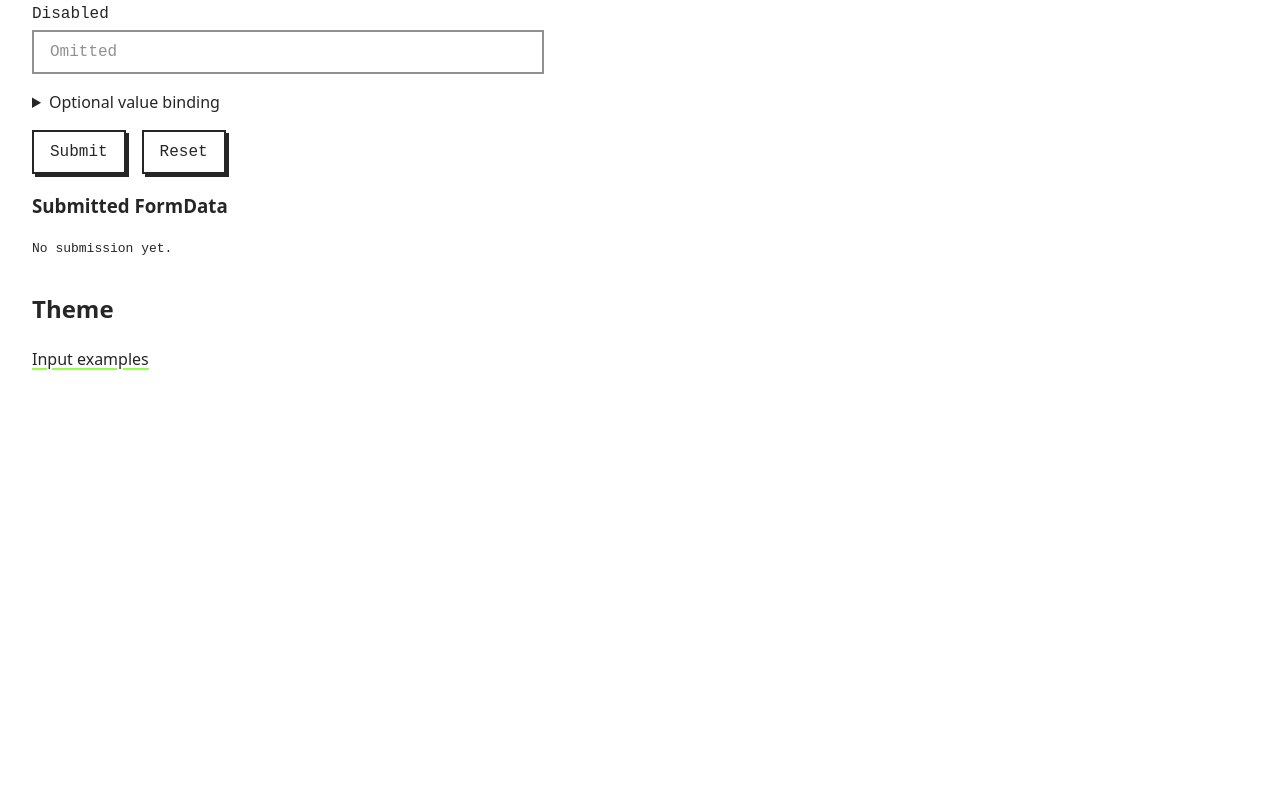
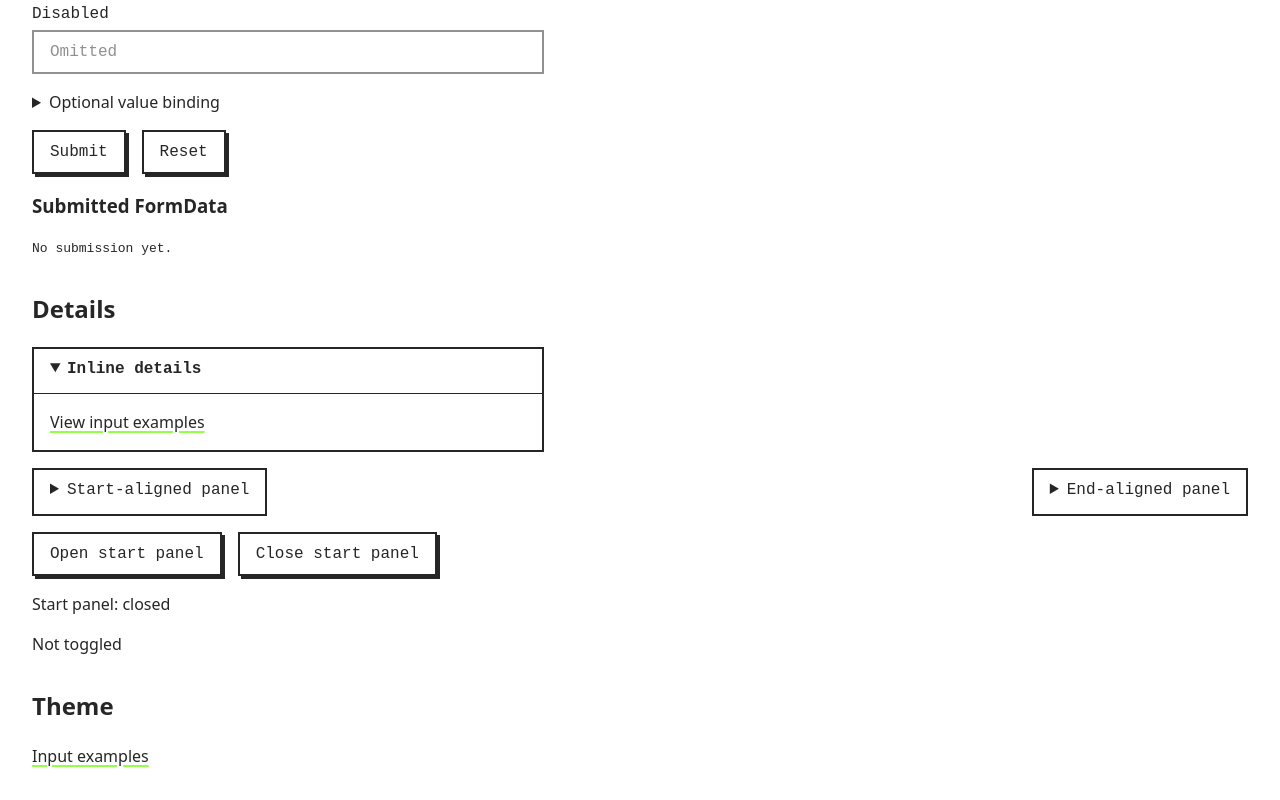
Before and after one commit to delightful-labs/delightful-ui, a SvelteKit app: page / in a window 1280 px wide. Shown: the part 749-1549 px from the top of the page. Before the commit the page ends 1152 px from the top, so only its background shows below. Built offline with nearby package versions, Linux system fonts and the light colour scheme.

Commit message:
added details tests

```diff
--- a/src/routes/+page.svelte
+++ b/src/routes/+page.svelte
@@ -1,7 +1,9 @@
 <script lang="ts">
 	import '$lib/theme.css'
-	import { Button, InputNumber, InputText } from '$lib'
+	import { Button, Details, InputNumber, InputText } from '$lib'
 
+	let absoluteOpen = $state(false)
+	let lastToggle = $state('Not toggled')
 	let submitted = $state<string | undefined>()
 	let boundText = $state<string | undefined>()
 	let boundNumber = $state<number | undefined>()
@@ -95,6 +97,49 @@
 		<h3>Submitted FormData</h3>
 		<pre aria-live="polite">{submitted ?? 'No submission yet.'}</pre>
 	</section>
+	<section aria-labelledby="details-heading">
+		<h2 id="details-heading">Details</h2>
+		<div class="inline-example">
+			<Details open>
+				{#snippet summary()}
+					<strong>Inline details</strong>
+				{/snippet}
+				<a href="#input-heading">View input examples</a>
+			</Details>
+		</div>
+		<div class="details-examples">
+			<Details
+				summary="Start-aligned panel"
+				position="absolute"
+				name="details-demo"
+				bind:open={absoluteOpen}
+			>
+				<a href="#input-heading">View input examples</a>
+			</Details>
+			<div class="end-panel">
+				<Details
+					summary="End-aligned panel"
+					position="absolute"
+					align="end"
+					name="details-demo"
+					style="--dui-details-panel-width: 18rem;"
+					ontoggle={(event) => {
+						lastToggle = event.currentTarget.open
+							? 'End panel opened'
+							: 'End panel closed'
+					}}
+				>
+					<a href="#button-heading">View button examples</a>
+				</Details>
+			</div>
+		</div>
+		<div class="controls">
+			<Button onclick={() => (absoluteOpen = true)}>Open start panel</Button>
+			<Button onclick={() => (absoluteOpen = false)}>Close start panel</Button>
+		</div>
+		<p aria-live="polite">Start panel: {absoluteOpen ? 'open' : 'closed'}</p>
+		<p aria-live="polite">{lastToggle}</p>
+	</section>
 	<section aria-labelledby="theme-heading">
 		<h2 id="theme-heading">Theme</h2>
 		<a href="#input-heading">Input examples</a>
@@ -128,6 +173,23 @@
 		margin: 0;
 	}
 
+	.inline-example {
+		max-width: 32rem;
+	}
+
+	.details-examples {
+		display: flex;
+		flex-wrap: wrap;
+		justify-content: space-between;
+		gap: var(--dui-space-sm);
+		margin-block: var(--dui-space-sm);
+	}
+
+	.end-panel {
+		margin-inline-start: auto;
+		max-inline-size: 100%;
+	}
+
 	.controls {
 		display: flex;
 		flex-wrap: wrap;
```
Also changed, not shown: 2 other files (tests, documents, lock files or other folders).
